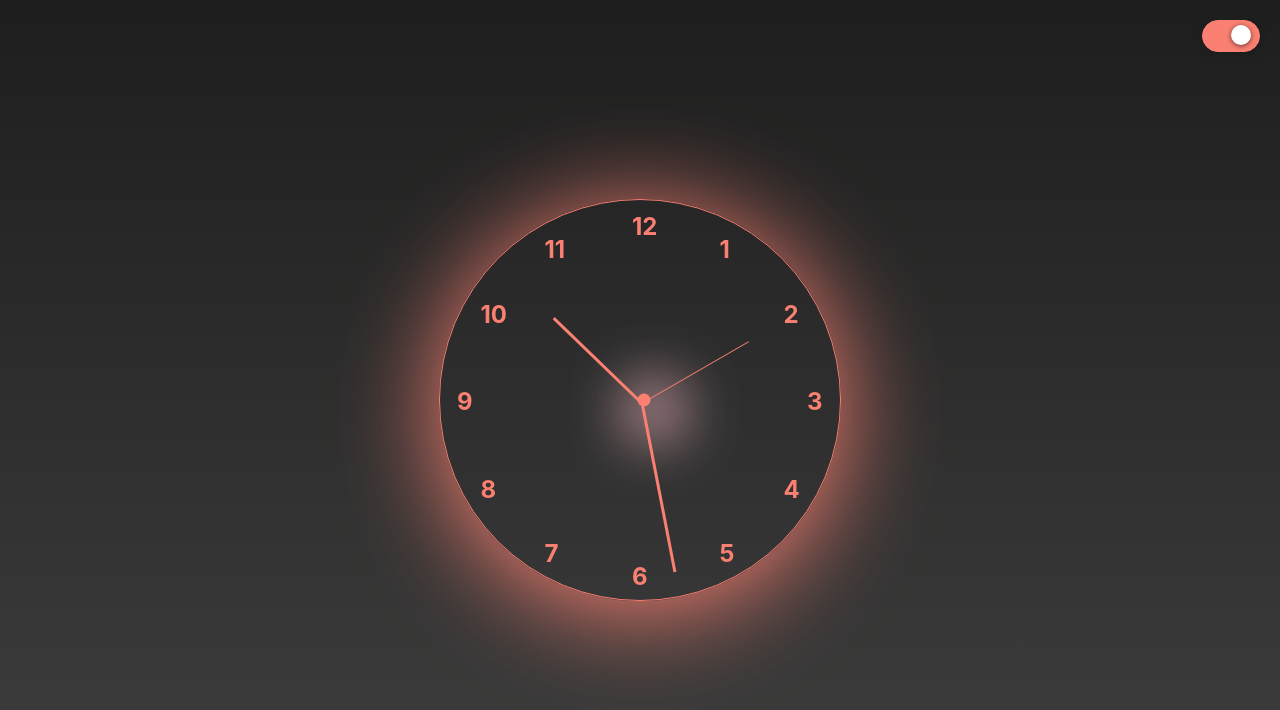
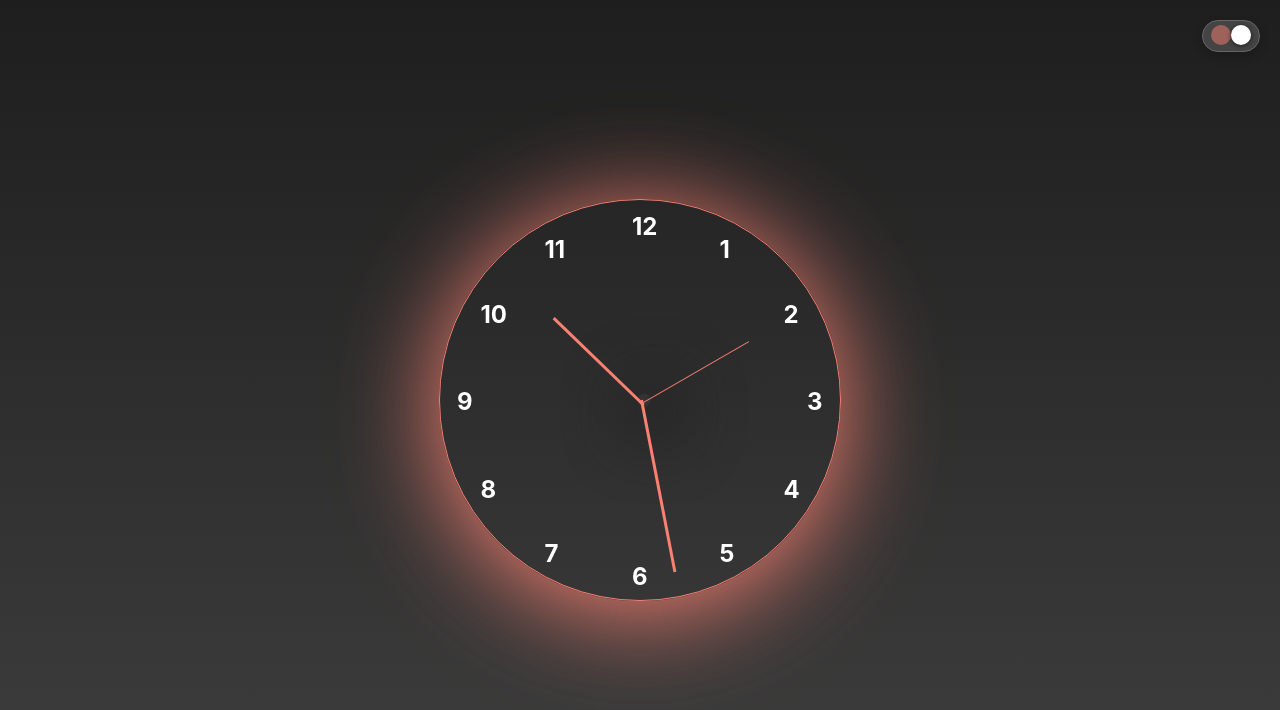
Before and after one commit to Ingvirb/klukka, a React (Vite) app: page / in a window 1280 px wide. Both pictures are taken after a click on the button 1231 px from the left and 36 px from the top of the page. Shown: the top 710 px of the page. Built offline with nearby package versions, Linux system fonts and the light colour scheme.

Commit message:
reyna að bug fixa fyrir deploy

```diff
--- a/src/App.tsx
+++ b/src/App.tsx
@@ -19,24 +19,24 @@ export default function Clock() {
         {numbers.map((number) => {
           const angle = number * 30; // Each number is 30 degrees apart
           return (
-            <S.Number key={number} angle={angle}>
+            <S.Number key={number} angle={angle} isDarkMode={isDarkMode}>
               {number}
             </S.Number>
           );
         })}
-        <S.CenterCircle />
-        <S.HourHand rotation={time.hours} />
-        <S.MinuteHand rotation={time.minutes} />
-        <S.SecondHand rotation={time.seconds} />
+        <S.CenterCircle isDarkMode={isDarkMode} />
+        <S.HourHand rotation={time.hours} isDarkMode={isDarkMode} />
+        <S.MinuteHand rotation={time.minutes} isDarkMode={isDarkMode} />
+        <S.SecondHand rotation={time.seconds} isDarkMode={isDarkMode} />
       </S.Clock>
-      <S.ToggleButtonWrapper>
+      <S.ToggleButtonWrapper isDarkMode={isDarkMode}>
         <Switch
           onChange={handleToggle}
           checked={isDarkMode}
           onColor="salmon"
           offColor="salmon"
-          uncheckedIcon={<S.CustomUncheckedIcon />}
-          checkedIcon={<S.CustomCheckedIcon />}
+          uncheckedIcon={<S.CustomUncheckedIcon isDarkMode={isDarkMode} />}
+          checkedIcon={<S.CustomCheckedIcon isDarkMode={isDarkMode} />}
           height={20}
           width={40}
           handleDiameter={20}
--- a/src/styles.ts
+++ b/src/styles.ts
@@ -96,7 +96,7 @@ export const Clock = styled.div<DarkModeProps>`
   }
 `;
 
-export const CenterCircle = styled.div`
+export const CenterCircle = styled.div<DarkModeProps>`
   position: absolute;
   top: 50%;
   left: 51%;
@@ -104,8 +104,9 @@ export const CenterCircle = styled.div`
   width: 13px;
   height: 13px;
   border-radius: 50%;
-  background-color: salmon;
-  box-shadow: 10px 10px 60px 20px pink;
+  background-color: ${({ isDarkMode }) => (isDarkMode ? "#333" : "salmon")};
+  box-shadow: 10px 10px 60px 20px
+    ${({ isDarkMode }) => (isDarkMode ? "#222" : "pink")};
 `;
 
 export const HourHand = styled.div<{ rotation: number }>`
@@ -166,7 +167,7 @@ export const SecondHand = styled.div<{ rotation: number }>`
   }
 `;
 
-export const Number = styled.div<{ angle: number }>`
+export const Number = styled.div<{ angle: number; isDarkMode: boolean }>`
   position: absolute;
   top: 46%;
   left: 48%;
@@ -175,6 +176,6 @@ export const Number = styled.div<{ angle: number }>`
     `rotate(${p.angle}deg) translate(-0%, -175px) rotate(-${p.angle}deg)`};
   font-size: 24px;
   font-weight: bold;
-  color: salmon;
+  color: ${({ isDarkMode }) => (isDarkMode ? "#fff" : "salmon")};
   text-align: center;
 `;
```
